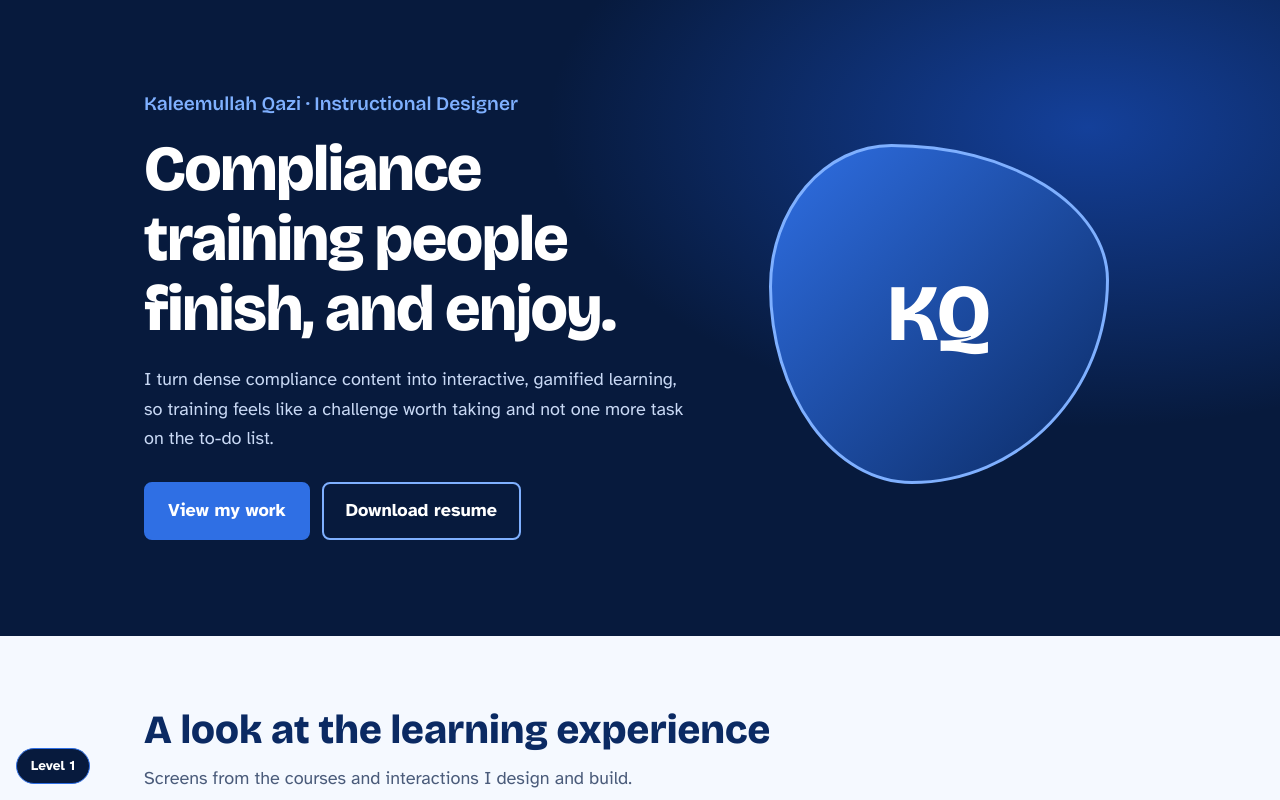
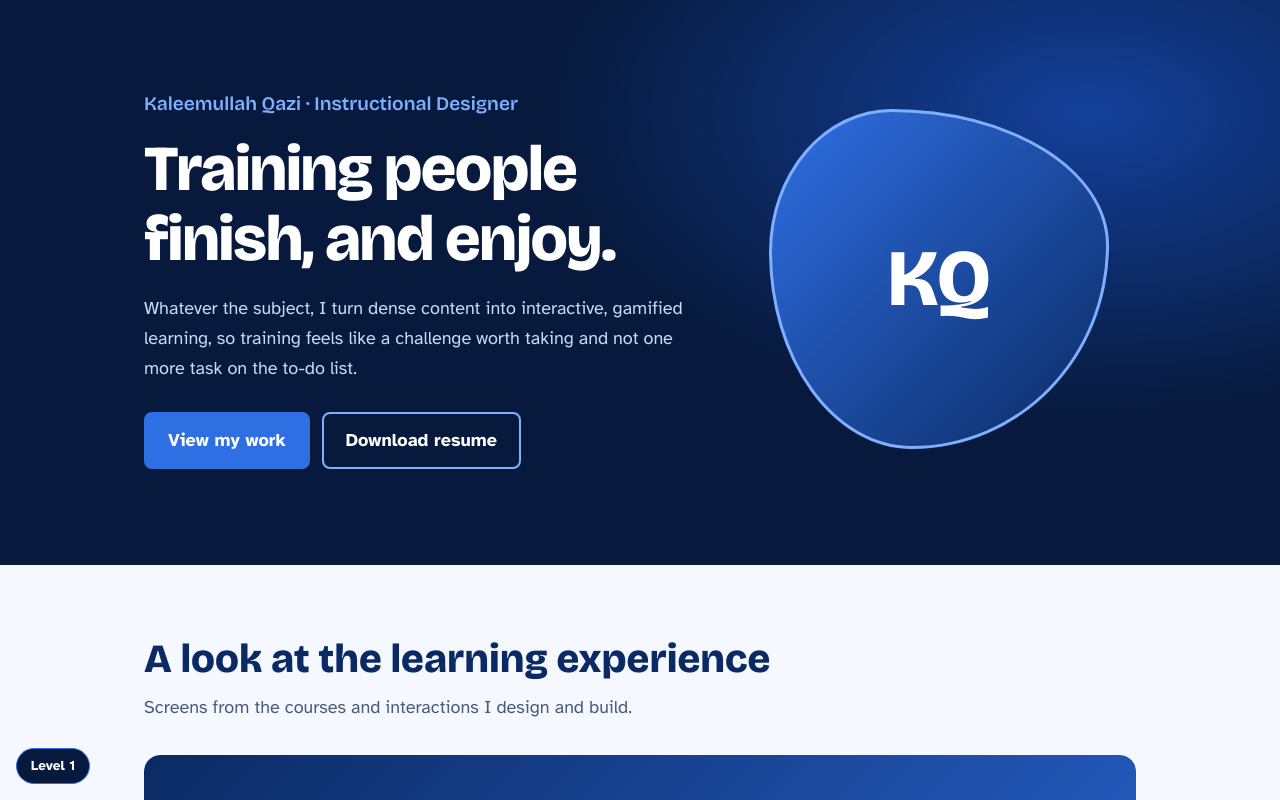
Before and after one commit to k-qazi/portfolio, a plain HTML site: page index.html in a window 1280 px wide. Shown: the top 800 px of the page. Drawn offline with nearby package versions, Linux system fonts and the light colour scheme.

Commit message:
Update index.html

```diff
--- a/index.html
+++ b/index.html
@@ -4,7 +4,7 @@
 <meta charset="utf-8">
 <meta name="viewport" content="width=device-width, initial-scale=1">
 <title>Kaleemullah Qazi – Instructional Designer &amp; eLearning Developer</title>
-<meta name="description" content="Gamified, interactive eLearning that turns dense compliance content into training people actually finish.">
+<meta name="description" content="Gamified, interactive eLearning on any topic, designed so people actually finish it and enjoy it.">
 <link rel="preconnect" href="https://fonts.googleapis.com">
 <link rel="preconnect" href="https://fonts.gstatic.com" crossorigin>
 <link href="https://fonts.googleapis.com/css2?family=Atkinson+Hyperlegible:wght@400;700&family=Bricolage+Grotesque:opsz,wght@12..96,600;12..96,800&display=swap" rel="stylesheet">
@@ -113,8 +113,8 @@ footer{background:var(--navy);color:#8ea6d1;text-align:center;font-size:.9rem;pa
   <div class="wrap">
     <div>
       <p class="name">Kaleemullah Qazi · Instructional Designer</p>
-      <h1>Compliance training people finish, and enjoy.</h1>
-      <p class="lead">I turn dense compliance content into interactive, gamified learning, so training feels like a challenge worth taking and not one more task on the to-do list.</p>
+      <h1>Training people finish, and enjoy.</h1>
+      <p class="lead">Whatever the subject, I turn dense content into interactive, gamified learning, so training feels like a challenge worth taking and not one more task on the to-do list.</p>
       <div class="cta">
         <a class="btn solid" href="#work">View my work</a>
         <a class="btn ghost" href="Kaleemullah-Qazi-Resume.pdf" download>Download resume</a>
```
